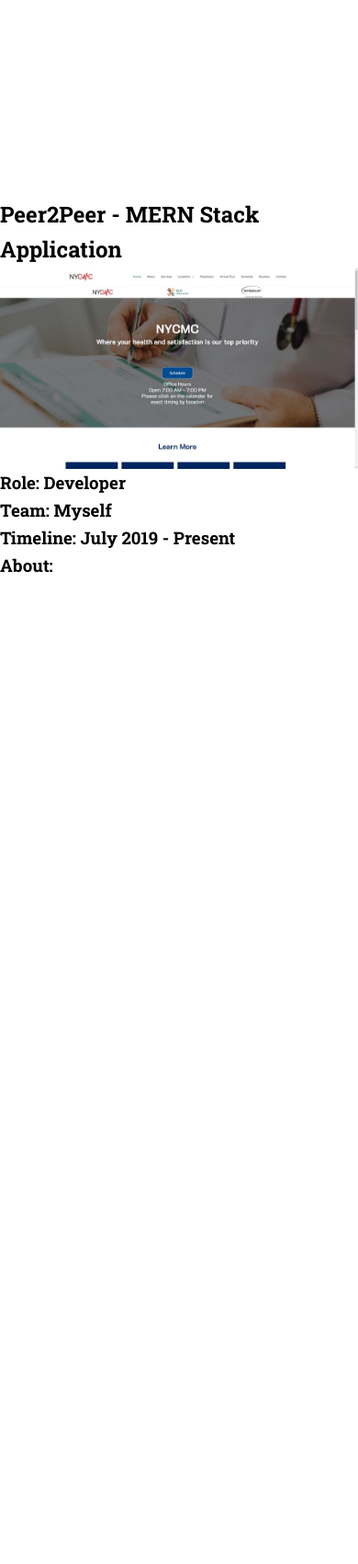
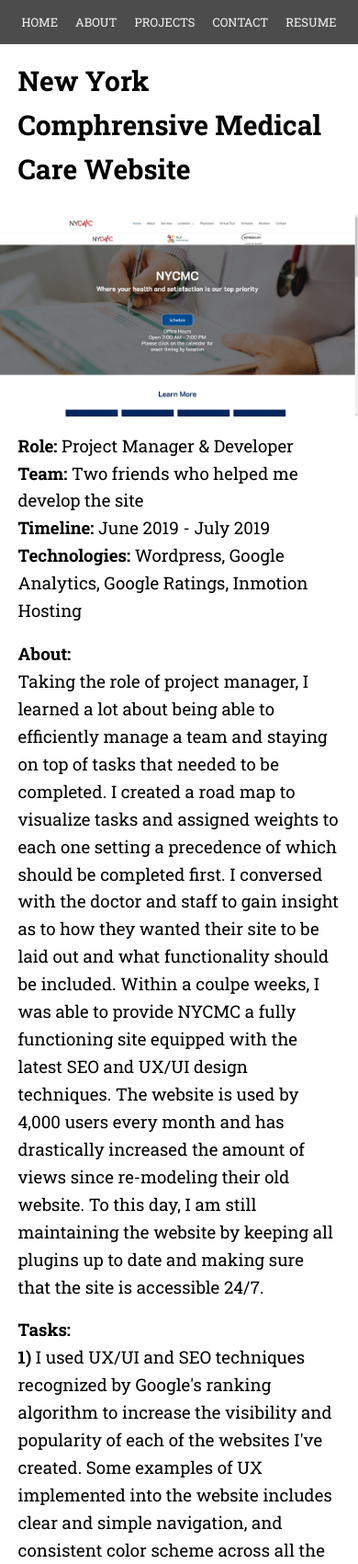
Before and after one commit to JonathanWong592/Personal-Website, a plain HTML site: page pages/newyorkcmc.html in a window 390 px wide. Shown: the top 1701 px of the page at 92% size. Before the commit the page ends 844 px from the top, so only its background shows below. Drawn offline with Linux system fonts and the light colour scheme.

Commit message:
Added more to nycmc description

```diff
--- a/index.html
+++ b/index.html
@@ -12,7 +12,7 @@
         <meta name="viewport" content="width=device-width, initial-scale=1">
         <link href="https://fonts.googleapis.com/css2?family=Roboto+Slab:wght@300;400;700&display=swap" rel="stylesheet">
         <link rel="stylesheet" type="text/css" href="styles.css">
-        <script src="jquery-3.5.1.min.js"></script>
+        <!-- <script src="jquery-3.5.1.min.js"></script> -->
         <title>Jonathan Wong</title>
         <link rel="icon" href="/logos/favicon.ico">
     </head>
--- a/pages/newyorkcmc.html
+++ b/pages/newyorkcmc.html
@@ -5,18 +5,54 @@
     <title>Jonathan Wong - NYCMC</title>
     <link rel="icon" href="/logos/favicon.ico">
 </head>
-<section>
-    <h2>Peer2Peer - MERN Stack Application</h2>
+<article>
+    <nav class="navbar">
+        <ul>
+            <li><a href="../index.html#home">Home</a></li>
+            <li><a href="../index.html#about">About</a></li>
+            <li><a href="../index.html#projects">Projects</a></li>
+            <li><a href="../index.html#contact">Contact</a></li>
+            <li><a href="Jonathan Wong Resume Official.pdf" target="_blank">Resume</a></li>
+        </ul>
+    </nav>
+</article>
+<section class="projText">
+    <div class="spacer"></div>
+    <h1>New York Comphrensive Medical Care Website</h1>
 
     <img src="../logos/NYCMC.JPG" alt="">
 
     <div class="quickFacts">
-        <h3>Role: <span>Developer</span></h3>
-        <h3>Team: <span>Myself</span></h3>
-        <h3>Timeline: <span>July 2019 - Present</span></h3>
+        <h3>Role: <span>Project Manager & Developer</span></h3>
+        <h3>Team: <span>Two friends who helped me develop the site</span></h3>
+        <h3>Timeline: <span>June 2019 - July 2019</span></h3>
+        <h3>Technologies: <span>Wordpress, Google Analytics, Google Ratings, Inmotion Hosting</span></h3>
     </div>
 
     <div class="projDescription">
         <h3>About: </h3>
+        <h3><span>
+            Taking the role of project manager, I learned a lot about being able to efficiently manage a team and staying on top of tasks that needed to be
+            completed. I created a road map to visualize tasks and assigned weights to each one setting a precedence of which should be completed first. I conversed
+            with the doctor and staff to gain insight as to how they wanted their site to be laid out and what functionality should be included. Within a coulpe weeks,
+            I was able to provide NYCMC a fully functioning site equipped with the latest SEO and UX/UI design techniques. The website is used by 4,000 users every month
+            and has drastically increased the amount of views since re-modeling their old website. To this day, I am still maintaining the website by keeping all plugins
+            up to date and making sure that the site is accessible 24/7.
+        </span></h3>
+    </div>
+
+    <div class="projTasks">
+        <h3 id="tasks">Tasks:</h3>
+        <h3>1) <span>I used UX/UI and SEO techniques recognized by Google's ranking algorithm to increase the visibility and popularity of each of the websites I've created.
+                    Some examples of UX implemented into the website includes clear and simple navigation, and consistent color scheme across all the pages. I also considered
+                    the placement of many of the items on the website including pop up schedulers, pictures, or descriptions. As for SEO, I removed a lot of unnecessary tools
+                    and wording with the use of plugins.
+        </span></h3>
+
+        <h3>2) <span>Project Management
+        </span></h3>
+
+        <h3>3) <span>Google Analytics</span></h3>
+
     </div>
 </section>
--- a/styles.css
+++ b/styles.css
@@ -230,12 +230,16 @@ a{
         width: 90%;
     }
 
+    .navbar {
+        position: fixed;
+        background: rgba(0,0,0,0.7);
+    }
+
     .navbar ul li {
         margin: 0 .1rem;
         padding-top: .9rem;
         padding-left: .5rem;
         padding-right: .5rem;
-        /* padding: .8rem; */
         font-size: small;
     }
 
```
